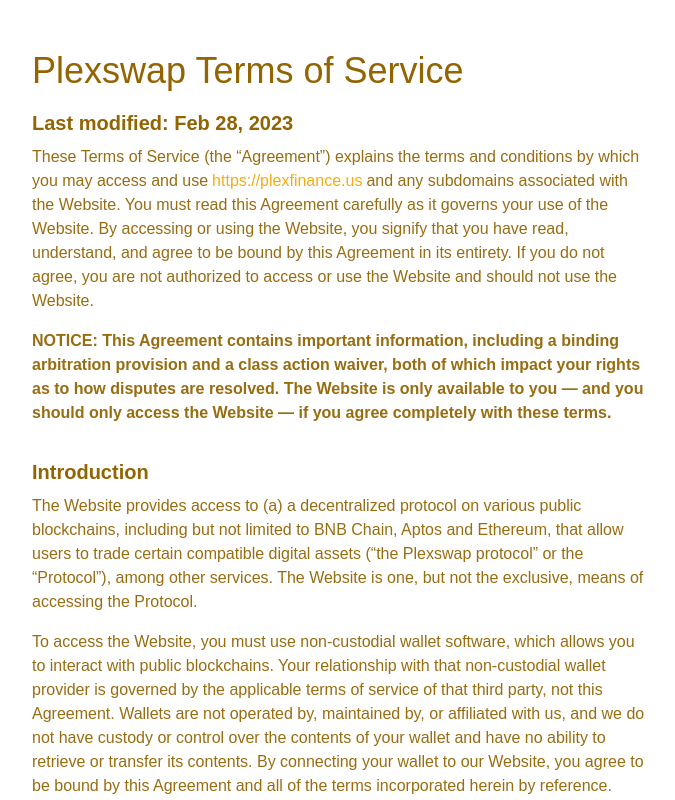
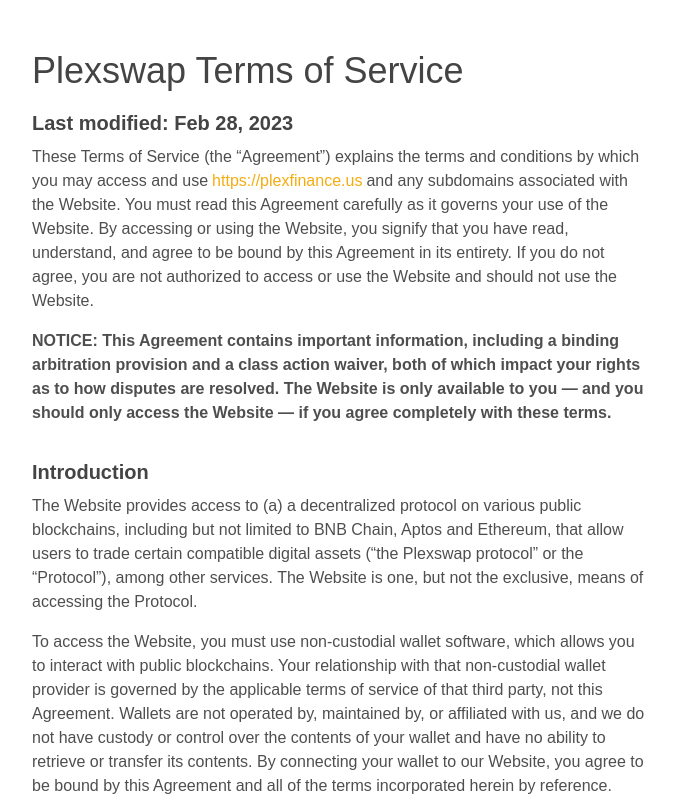
Before and after one commit to plexswap/LegalDocs, a Next.js app: page /terms-of-service in a window 1280 px wide. Shown: the top 800 px of the page, without its empty margins (299-974 px from the left). Built offline with nearby package versions, Linux system fonts and the light colour scheme.

Commit message:
Just Clouds in The Sky

```diff
--- a/src/pages/terms-of-service.tsx
+++ b/src/pages/terms-of-service.tsx
@@ -15,7 +15,7 @@
   margin-bottom: ${({ as }) => (as === 'p' ? '1em' : '0')};
   line-height: ${({ as }) => (as === 'p' ? '24px' : 'normal')};
   margin: ${({ as }) => (as === 'h3' ? '1em 0 0.5em' : '0')};
-  color: #926402;
+  color: #444444;
 `;
 
 const Link = styled.a`
```
